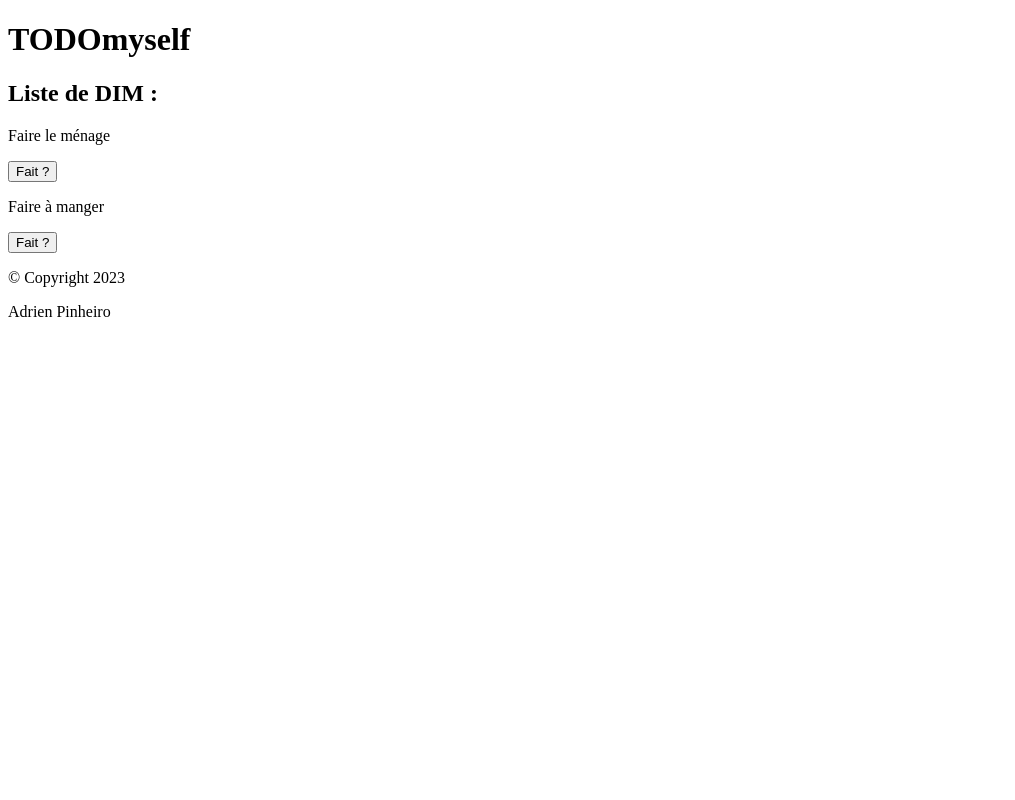
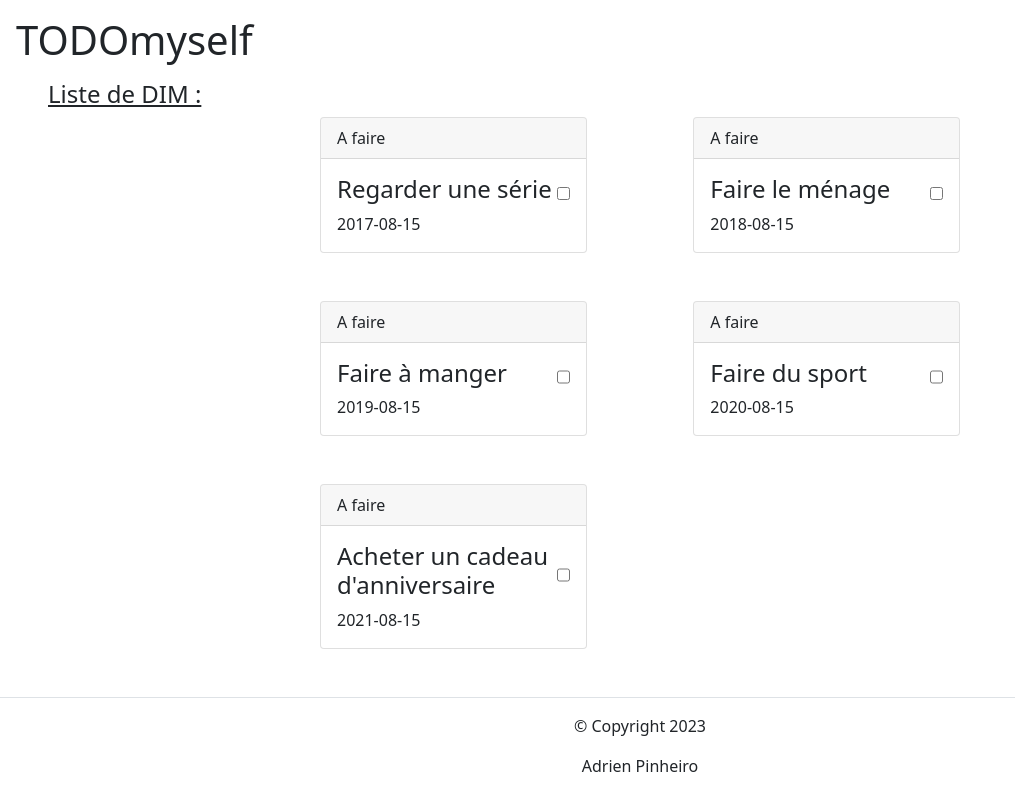
Before and after one commit to AdrienPinheiro/Todomyself, an Angular app: page /todos in a window 1280 px wide. Shown: the whole page, without its empty margins (0-1015 px from the left). Built offline with nearby package versions, Linux system fonts and the light colour scheme; data requests are answered from the project's data file.

Commit message:
Feature-list

```diff
--- a/angular.json
+++ b/angular.json
@@ -25,9 +25,12 @@
               "src/assets"
             ],
             "styles": [
+              "./node_modules/bootstrap/dist/css/bootstrap.css",
               "src/styles.css"
             ],
-            "scripts": []
+            "scripts": [
+              "./node_modules/bootstrap/dist/js/bootstrap.js"
+            ]
           },
           "configurations": {
             "production": {
--- a/db/db.json
+++ b/db/db.json
@@ -4,14 +4,35 @@
       "id": 1,
       "title": "Faire le ménage",
       "description": "Laver le linge, faire la vaiselle",
-      "created_at": "",
+      "date": "2018-08-15",
       "isActif": true
     },
     {
-      "id": 1,
+      "id": 2,
       "title": "Faire à manger",
       "description": "Faire une blanquette",
-      "created_at": "",
+      "date": "2019-08-15",
+      "isActif": true
+    },
+    {
+      "id": 3,
+      "title": "Regarder une série",
+      "description": "Lucifer",
+      "date": "2017-08-15",
+      "isActif": true
+    },
+    {
+      "id": 4,
+      "title": "Faire du sport",
+      "description": "Séance abdo",
+      "date": "2020-08-15",
+      "isActif": true
+    },
+    {
+      "id": 5,
+      "title": "Acheter un cadeau d'anniversaire",
+      "description": "Pour David",
+      "date": "2021-08-15",
       "isActif": true
     }
   ]
--- a/package.json
+++ b/package.json
@@ -19,6 +19,7 @@
     "@angular/platform-browser": "^15.1.0",
     "@angular/platform-browser-dynamic": "^15.1.0",
     "@angular/router": "^15.1.0",
+    "bootstrap": "^5.1.3",
     "json-server": "^0.17.1",
     "rxjs": "~7.8.0",
     "tslib": "^2.3.0",
--- a/src/app/app.component.html
+++ b/src/app/app.component.html
@@ -1,3 +1,5 @@
 <app-menu></app-menu>
-<router-outlet></router-outlet>
+<main>
+  <router-outlet></router-outlet>
+</main>
 <app-footer></app-footer>
--- a/src/app/components/footer/footer.component.html
+++ b/src/app/components/footer/footer.component.html
@@ -1,4 +1,4 @@
-<footer>
+<footer class="text-center pt-3 border-top">
   <p>© Copyright 2023</p>
   <p>Adrien Pinheiro</p>
 </footer>
--- a/src/app/components/menu/menu.component.html
+++ b/src/app/components/menu/menu.component.html
@@ -1,3 +1,3 @@
-<header>
+<header class="m-3">
   <h1>TODOmyself</h1>
 </header>
--- a/src/app/models/todo.ts
+++ b/src/app/models/todo.ts
@@ -2,6 +2,6 @@ export interface Todo{
   id:number,
   title:string,
   description:string,
-  created_at:Date,
+  date: Date,
   isActif:boolean
 }
--- a/src/app/pages/lister-todos/lister-todos.component.html
+++ b/src/app/pages/lister-todos/lister-todos.component.html
@@ -1,7 +1,24 @@
-<section>
-  <h2>Liste de DIM :</h2>
-  <div *ngFor="let todo of todos">
-    <p>{{todo.title}}</p>
-    <button type="checkbox">Fait ?</button>
+<section class="">
+  <h2 class="h4 ms-5 text-decoration-underline">Liste de DIM :</h2>
+  <div class="d-flex justify-content-center">
+    <div class="list-todo d-flex flex-wrap col-6 justify-content-between">
+      <div *ngFor="let todo of todos" class="card col-5 mb-5">
+        <div class="card-header">{{todo.isActif ? "A faire": "Fait"}}</div>
+        <div class="card-body">
+          <div class="d-flex">
+            <h4 [ngClass]="{'selected': todo === todoSelected, 'card-title': todo.isActif, 'text-decoration-line-through': !todo.isActif}" (click)="allInfo(todo)">{{todo.title}}</h4>
+            <input
+              name="{{todo.id}}"
+              type="checkbox"
+              [checked]="!todo.isActif"
+              (change)="checkValue(todo)"
+              class="ms-auto"
+            />
+          </div>
+          <p class="mb-0">{{todo.date}}</p>
+          <p *ngIf="todo === todoSelected">{{todo.description}}</p>
+        </div>
+      </div>
+    </div>
   </div>
 </section>
--- a/src/app/pages/lister-todos/lister-todos.component.ts
+++ b/src/app/pages/lister-todos/lister-todos.component.ts
@@ -1,4 +1,5 @@
 import {Component, OnInit} from '@angular/core';
+import { map } from 'rxjs/operators';
 import {Todo} from "../../models/todo";
 import {TodoService} from "../../services/todo.service";
 
@@ -11,11 +12,30 @@ export class ListerTodosComponent implements OnInit{
 
   todos : Todo[] = [];
 
+  todoSelected: any;
+
   constructor(private todoService : TodoService) {
   }
 
   ngOnInit(): void {
-    this.todoService.getAllTodos().subscribe(data => this.todos = data)
+    this.todoService.getAllTodos().pipe(map((data) => data.sort((a, b) => {
+      return a.isActif === b.isActif ? 0 : a.isActif ? -1 : 1;
+    })))
+      .subscribe(data => this.todos = data);
   }
 
+  checkValue(todo : Todo){
+    todo.isActif = !todo.isActif
+    this.todoService.changeActif(todo).subscribe();
+  }
+
+  checkDo(todos : Todo[]){
+    todos.sort((a, b) => {
+      return a.isActif === b.isActif ? 0 : a.isActif ? -1 : 1;
+    })
+  }
+
+  allInfo(todo : Todo){
+    this.todoSelected = todo
+  }
 }
--- a/src/app/services/todo.service.ts
+++ b/src/app/services/todo.service.ts
@@ -1,6 +1,7 @@
 import { Injectable } from '@angular/core';
 import {HttpClient} from "@angular/common/http";
 import {Observable} from "rxjs";
+import { map } from 'rxjs/operators';
 import {Todo} from "../models/todo";
 
 @Injectable({
@@ -13,6 +14,21 @@ export class TodoService {
   url = "http://localhost:3000";
 
   getAllTodos(): Observable<Todo[]>{
-    return this.http.get<Todo[]>(this.url+'/todos');
+    return this.http.get<Todo[]>(this.url+'/todos').pipe(
+      map((data) => data.sort((a, b) => {
+        return new Date(a.date).getTime() - new Date(b.date).getTime();
+      }))
+    );
+  }
+  changeActif(todo : Todo){
+    return this.http.patch<Todo>(this.url+'/todos/'+todo.id, todo);
+  }
+
+  createTodo(todo : Todo){
+    return this.http.post<Todo>(this.url+'/todos', todo);
+  }
+
+  updateTodo(todo: Todo){
+    return this.http.put<Todo>(this.url+'/todos/'+todo.id, todo);
   }
 }
```
Also changed, not shown: 1 other file (tests, documents, lock files or other folders).
